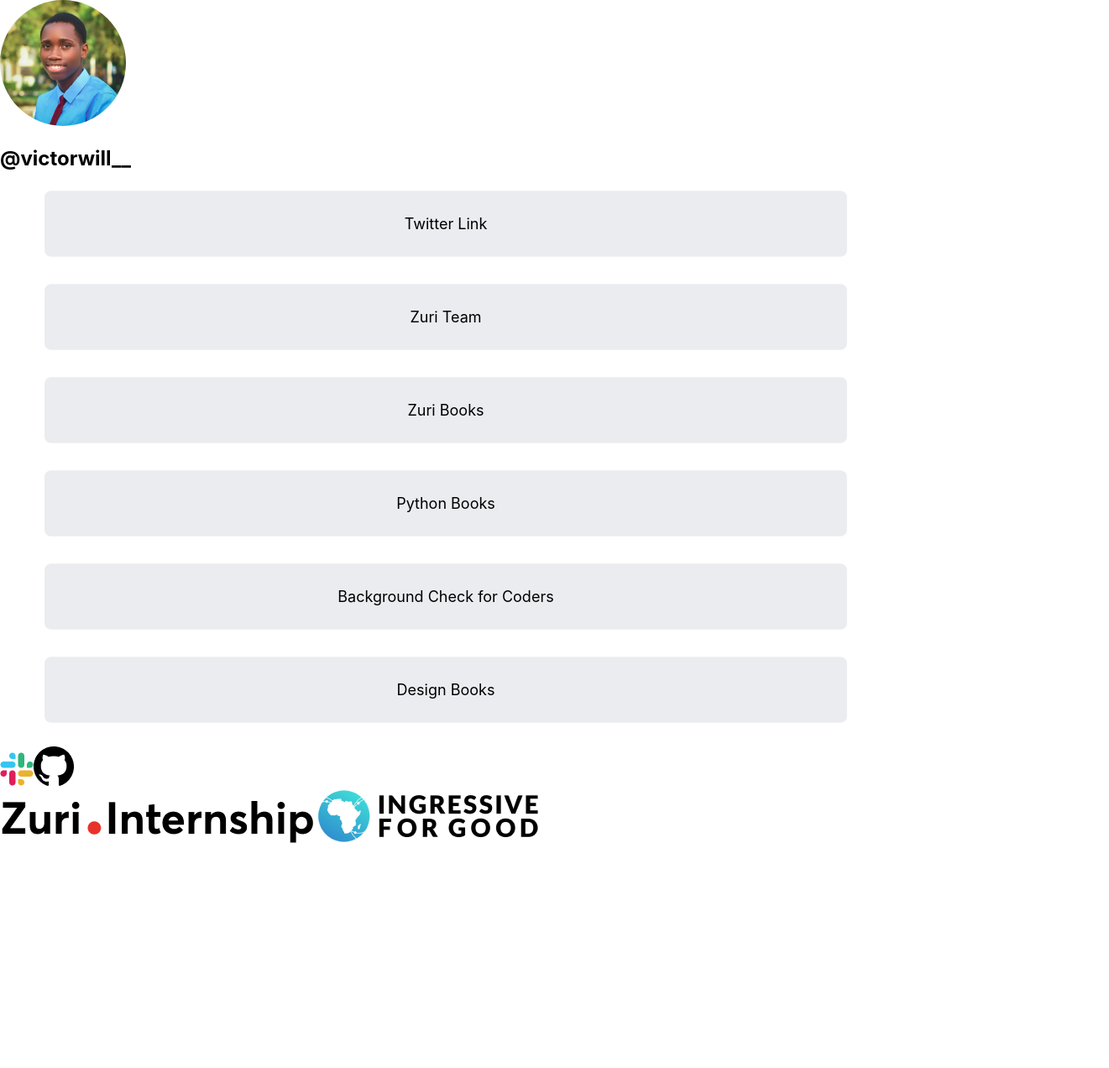
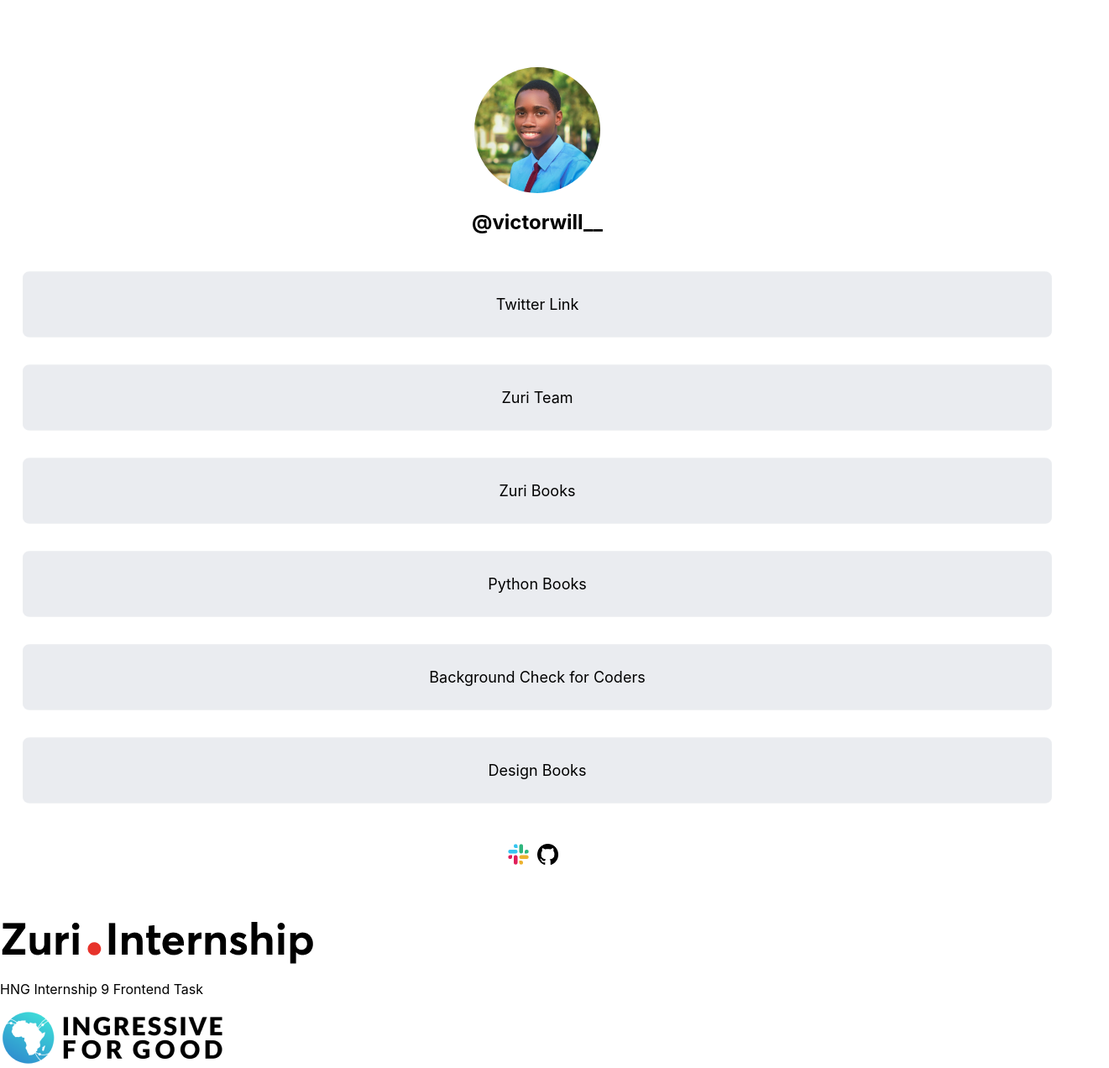
Before and after one commit to victorcodess/linktree-clone, a React (Create React App) app: page / in a window 1280 px wide. Shown: the whole page at 84% size, 1321 px wide, since content can reach past the window. Before the commit the page ends 1008 px from the top, so only its background shows below. Built offline with nearby package versions, Linux system fonts and the light colour scheme.

Commit message:
resized social links

```diff
--- a/src/App.css
+++ b/src/App.css
@@ -1,11 +1,34 @@
+body {
+  /* display: flex;
+  flex-direction: column;
+  justify-content: center;
+  align-items: center; */
+}
+
+.profile_section {
+  display: flex;
+  flex-direction: column;
+  justify-content: center;
+  align-items: center;
+  margin-top: 80px;
+  margin-bottom: 20px;
+}
+
 #profile_img {
   width: 150px;
   border-radius: 100%;
 }
 
+.card_section {
+  display: flex;
+  flex-direction: column;
+  justify-content: center;
+  align-items: center;
+}
+
 .card {
   border: none;
-  width: 1000px;
+  width: 1300px;
   height: 65px;
   padding: 10px 30px;
   background: #EAECF0;
@@ -30,16 +53,16 @@
   cursor: pointer;
 }
 
-.social-links {
-  /* display: flex;
+.social_links {
+  margin-top: 20px;
+  margin-bottom: 50px;
+  display: flex;
   flex-direction: row;
+  justify-content: center;
   align-items: center;
-  justify-content: center;
-  padding: 0px;
-  width: 1152px;
-  height: 24px;
-  flex: none;
-  order: 0;
-  align-self: stretch;
-  flex-grow: 0; */
 }
+
+.social_links a img {
+  width: 25px;
+  padding-right: 10px;
+}
--- a/src/App.js
+++ b/src/App.js
@@ -4,12 +4,13 @@
 function App() {
   return (
     <div className="App">
-    <div className="profile-section">
+    <div className="profile_section">
       <img src={require("./square.png")} alt="profile" id='profile_img'/>
       <h2>@victorwill__</h2>
-      <p id="slack"></p>
+      {/* <p id="slack">victorwill</p> */}
     </div>
 
+    <div className="card_section">
     <Card
       title = "Twitter Link"
       link = "https://twitter.com/victorwill__"
@@ -40,15 +41,17 @@
       link = "https://books.zuri.team/design-rules"
       id = "book_design"
     />
+    </div>
 
-    <div className="social-links">
+    <div className="social_links">
     <a href= "https://app.slack.com/" target= "_blank" rel= "noreferrer"><img src={require("./slack.png")} alt="slack" /></a>
     <a href= "https://github.com/victorcodess" target= "_blank" rel= "noreferrer"><img src={require("./Icon.png")} alt="github" /></a>
     </div>
 
     <footer>
-      <a href=""><img src={require("./Zuri.Internship_Logo.png")} alt="" /></a>
-      <a href=""><img src={require("./I4G.png")} alt="" /></a>
+      <a href="https://internship.zuri.team/"><img src={require("./Zuri.Internship_Logo.png")} alt="" /></a>
+      <p>HNG Internship 9 Frontend Task</p>
+      <a href="https://ingressive.org/"><img src={require("./I4G.png")} alt="" /></a>
 
     </footer>
 
--- a/src/Card.js
+++ b/src/Card.js
@@ -1,5 +1,3 @@
-
-
 export default function Card(props) {
     return (
         <div className= {`${props.id}`}>
```
